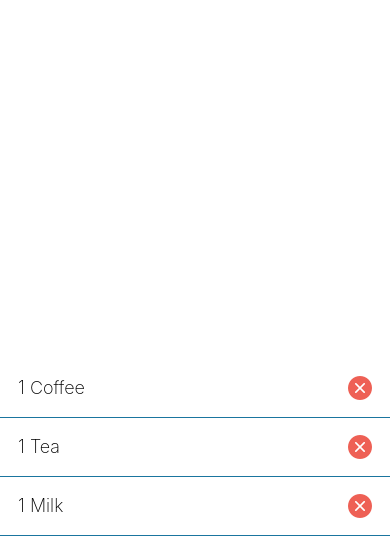
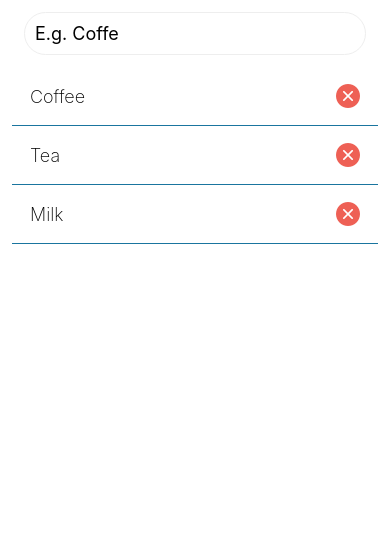
Before and after one commit to osama20200071/taskly, a React Native app: screen / in a window 390 px wide. Shown: the top 556 px of the page. Built offline with nearby package versions, Linux system fonts and the light colour scheme.

Commit message:
using the scroll view to have scrollable area

```diff
--- a/app/index.tsx
+++ b/app/index.tsx
@@ -1,16 +1,54 @@
-import { StyleSheet, View } from "react-native";
+import { StyleSheet, TextInput, ScrollView } from "react-native";
 import { theme } from "../theme";
 import ListItem from "../components/ListItem";
+import { useState } from "react";
 
-const items = ["Coffee", "Tea", "Milk"];
+type shoppingItemType = {
+  id: string;
+  name: string;
+  isCompleted: boolean;
+};
+
+const initialShoppingList: shoppingItemType[] = [
+  { id: "1", name: "Coffee", isCompleted: false },
+  { id: "2", name: "Tea", isCompleted: false },
+  { id: "3", name: "Milk", isCompleted: false },
+];
 
 export default function App() {
+  const [shoppingList, setShoppingList] =
+    useState<shoppingItemType[]>(initialShoppingList);
+  const [value, setValue] = useState("");
+
+  const addShoppingListItemHandler = () => {
+    if (value === "") return;
+    const newItem = {
+      id: new Date().getTime().toString(),
+      name: value,
+      isCompleted: false,
+    };
+    setShoppingList([newItem, ...shoppingList]);
+    setValue("");
+  };
+
   return (
-    <View style={styles.container}>
-      {items.map((item) => (
-        <ListItem key={item} name={item} />
+    <ScrollView
+      style={styles.container}
+      contentContainerStyle={styles.contentContainer}
+      stickyHeaderIndices={[0]}
+    >
+      <TextInput
+        style={styles.textInput}
+        placeholder="E.g. Coffe"
+        returnKeyType="done"
+        value={value}
+        onChangeText={setValue}
+        onSubmitEditing={addShoppingListItemHandler}
+      />
+      {shoppingList.map((item) => (
+        <ListItem key={item.id} name={item.name} />
       ))}
-    </View>
+    </ScrollView>
   );
 }
 
@@ -18,7 +56,21 @@ const styles = StyleSheet.create({
   container: {
     flex: 1,
     backgroundColor: theme.colorWhite,
-    justifyContent: "center",
-    marginTop: 50,
+    padding: 12,
+    // justifyContent: "center",
+  },
+  contentContainer: {
+    paddingBottom: 12,
+  },
+
+  textInput: {
+    padding: 10,
+    borderColor: theme.colorLightGrey,
+    borderWidth: 1.4,
+    marginHorizontal: 12,
+    borderRadius: 50,
+    marginBottom: 12,
+    fontSize: 18,
+    backgroundColor: theme.colorWhite,
   },
 });
--- a/components/ListItem.tsx
+++ b/components/ListItem.tsx
@@ -1,11 +1,4 @@
-import {
-  Text,
-  Alert,
-  TouchableOpacity,
-  StyleSheet,
-  View,
-  PixelRatio,
-} from "react-native";
+import { Text, Alert, TouchableOpacity, StyleSheet, View } from "react-native";
 import AntDesign from "@expo/vector-icons/AntDesign";
 import { theme } from "../theme";
 import { useState } from "react";
@@ -53,7 +46,7 @@ export default function ListItem({ name }: { name: string }) {
           isCompleted ? styles.completedText : undefined,
         ]}
       >
-        {PixelRatio.get()} {name}
+        {name}
       </Text>
       <TouchableOpacity onPress={deleteHandler} activeOpacity={0.4}>
         <AntDesign
```
